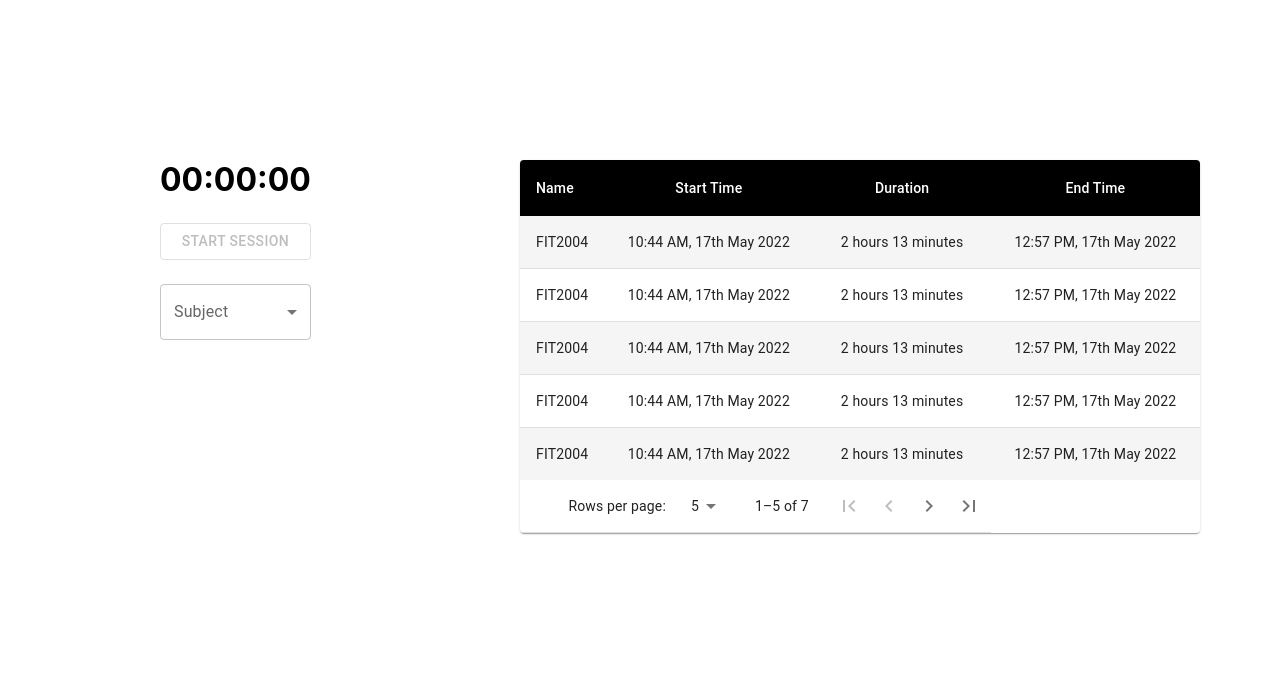
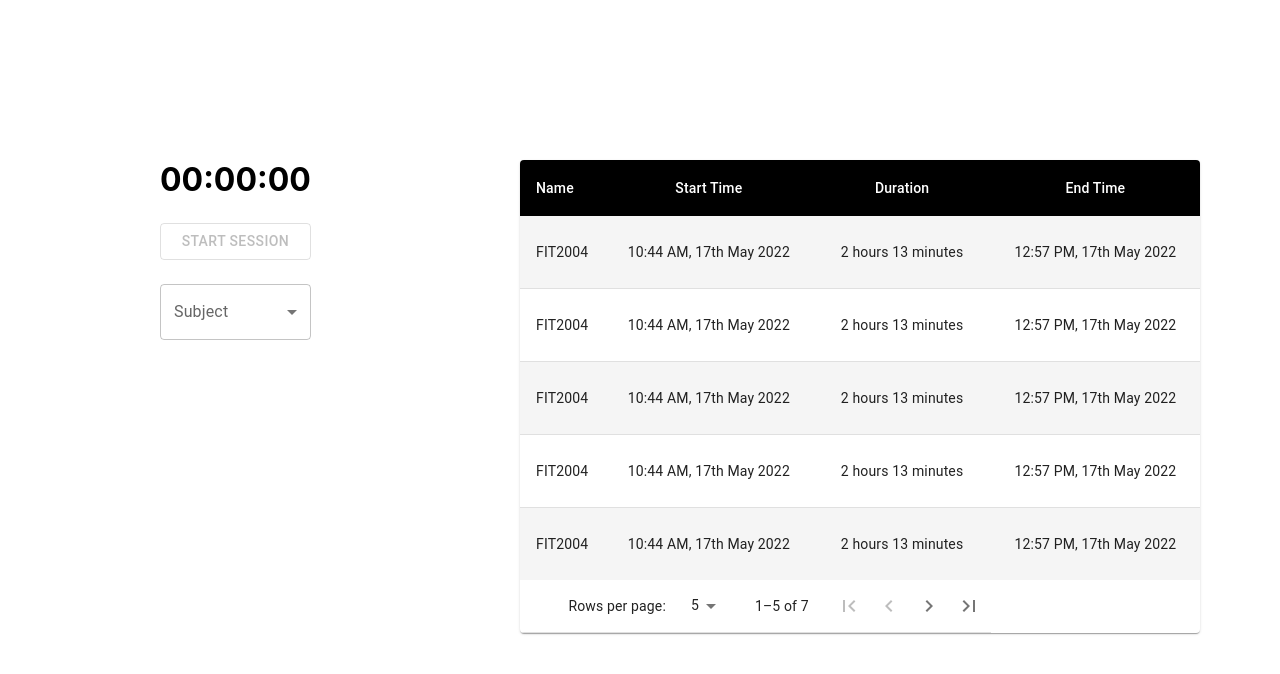
Before and after one commit to linton2000/Organize, a React (Create React App) app in the folder app/: page / in a window 1280 px wide. Shown: the top 674 px of the page. Built offline with nearby package versions, Linux system fonts and the light colour scheme.

Commit message:
style: Set minHeight for LogTable

```diff
--- a/app/src/app/LogTable.tsx
+++ b/app/src/app/LogTable.tsx
@@ -107,7 +107,7 @@ export default function LogTable() {
 
     return (
         <TableContainer component={Paper}>
-            <Table sx={{ minWidth: 500 }} aria-label="custom pagination table">
+            <Table sx={{ minWidth: 500, minHeight: 473 }} aria-label="custom pagination table">
                 <TableHead>
                     <StyledTableRow>
                         <StyledTableCell>Name</StyledTableCell>
```
